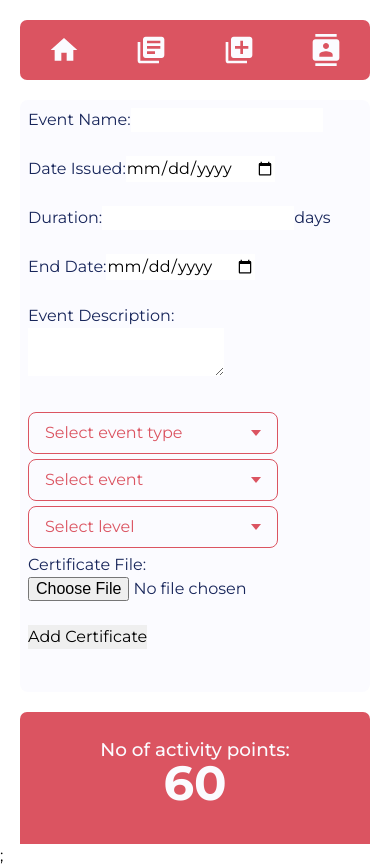
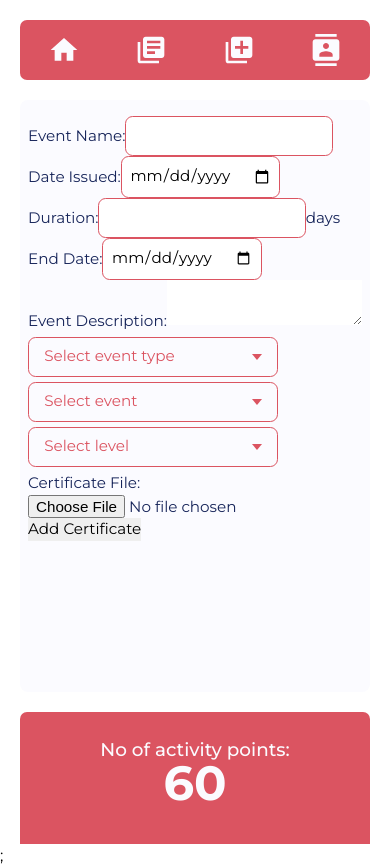
Before and after one commit to alvin1904/skillvine-client, a Next.js app: page /student/certificates/add in a window 390 px wide. Built offline with nearby package versions, Linux system fonts and the light colour scheme.

Commit message:
changes in className, responsiveness etc

```diff
--- a/src/componentsUser/certificate/AddCertificate.js
+++ b/src/componentsUser/certificate/AddCertificate.js
@@ -1,15 +1,19 @@
-import React from 'react'
-import LeftAdd from './LeftAdd'
-import RightAdd from './RightAdd'
-
+import React from "react";
+import LeftAdd from "./LeftAdd";
+import RightAdd from "./RightAdd";
+import styles from "@/styles/student/AddCertificate.module.css";
+import { status, useCustomError } from "@/components/ErrorHandler/ErrorContext";
 
 export default function AddCertificate() {
+  const { throwError } = useCustomError();
+  const handleSubmit = async (e) => {
+    e.preventDefault();
+    throwError("Certificate added successfully", status.SUCCESS);
+  };
   return (
-    <div>
-         <form action="submit_certificate">
-         <LeftAdd />
-         <RightAdd />
-         </form>
-    </div>
-  )
+    <form className={styles.submit_certificate} onSubmit={handleSubmit}>
+      <LeftAdd />
+      <RightAdd />
+    </form>
+  );
 }
--- a/src/componentsUser/certificate/LeftAdd.js
+++ b/src/componentsUser/certificate/LeftAdd.js
@@ -1,32 +1,34 @@
-import React from 'react'
+import React from "react";
+import styles from "@/styles/student/AddCertificate.module.css";
 
 export default function LeftAdd() {
   return (
-    <div className='LeftAdd'>
-      <div className="Event_name">
-        <label htmlFor="event_name">Event Name:</label>
-        <input type="text" className="event_name" name="event_name"/><br/><br/>
+    <div className={styles.LeftAdd}>
+      <div className={styles.eventName}>
+        <label>Event Name:</label>
+        <input type="text" className={styles.event_name} />
       </div>
 
-      <div className="Date_issued">
-        <label htmlFor="date_issued">Date Issued:</label>
-        <input type="date" className="date_issued" name="date_issued"/><br/><br/>
+      <div className={styles.dateStart}>
+        <label>Date Issued:</label>
+        <input type="date" className={styles.date_issued} />
       </div>
 
-      <div className="Event_name">
-        <label htmlFor="event_name">Duration:</label>
-        <input type="number" className="duration" name="event_name" min="1"/>days<br/><br/>
+      <div className={styles.duration}>
+        <label>Duration:</label>
+        <input type="number" className={styles.duration} min="1" />
+        days
       </div>
 
-      <div className="End_date">
-        <label htmlFor="end_date">End Date:</label>
-        <input type="date" className="end_date" name="end_date"/><br/><br/>
+      <div className={styles.dateEnd}>
+        <label>End Date:</label>
+        <input type="date" className={styles.end_date} />
       </div>
 
-      <div className="Event_desc">
-        <label htmlFor="event_desc">Event Description:</label>
-        <textarea className="event_desc" name="event_desc"/><br/><br/>
+      <div className={styles.eventDescription}>
+        <label>Event Description:</label>
+        <textarea className={styles.event_desc} />
       </div>
     </div>
-  )
+  );
 }
--- a/src/componentsUser/certificate/RightAdd.js
+++ b/src/componentsUser/certificate/RightAdd.js
@@ -1,42 +1,44 @@
-import React, { useRef } from 'react'
-import DropDown from './DropDown'
+import React, { useRef } from "react";
+import DropDown from "./DropDown";
+import styles from "@/styles/student/AddCertificate.module.css";
 
 export default function RightAdd() {
   const ref1 = useRef(null);
   const ref2 = useRef(null);
   const ref3 = useRef(null);
-  const array1=["National Initiatives Participation", "Sports & Games", "Cultural Festivals", "Workshops & Seminars", "Other Events"]
-  const array2=["NCC", "NSS", "Sports - Participation", "Sports - 1st Prize", "Sports - 2nd Prize"]
-  const array3=["Level 1", "Level 2"  ,"Level 3", "Level 4" ,"Level 5"]
+  const array1 = [
+    "National Initiatives Participation",
+    "Sports & Games",
+    "Cultural Festivals",
+    "Workshops & Seminars",
+    "Other Events",
+  ];
+  const array2 = [
+    "NCC",
+    "NSS",
+    "Sports - Participation",
+    "Sports - 1st Prize",
+    "Sports - 2nd Prize",
+  ];
+  const array3 = ["Level 1", "Level 2", "Level 3", "Level 4", "Level 5"];
   return (
-    <div className='RightAdd'>
+    <div className={styles.RightAdd}>
+      <DropDown array={array1} defaultText="Select event type" ulRef={ref1} />
+      <DropDown array={array2} defaultText="Select event" ulRef={ref2} />
+      <DropDown array={array3} defaultText="Select level" ulRef={ref3} />
 
-    <DropDown
-      array={array1}
-      defaultText="Select event type"
-      ulRef={ref1}
-    />
-    <DropDown
-      array={array2}
-      defaultText="Select event"
-      ulRef={ref2}
-    />
-    <DropDown
-      array={array3}
-      defaultText="Select level"
-      ulRef={ref3}
-    />
-
-      <div className="cer_file">
-        <label htmlFor="cert_file">Certificate File:</label>
-        <input type="file" className="cert_file" name="cert_file" accept=".jpg, .jpeg, .png, application/pdf"/><br/><br/>
+      <div className={styles.fileUploader}>
+        <label>Certificate File:</label>
+        <input
+          type="file"
+          className={styles.fileUpload}
+          accept=".jpg, .jpeg, .png, application/pdf"
+        />
       </div>
 
-      <div className="submit">
-        <input type="submit" value="Add Certificate"/>
+      <div className={styles.submitBtn}>
+        <input type="submit" value="Add Certificate" />
       </div>
-
-
     </div>
-  )
+  );
 }
--- a/src/styles/globals.css
+++ b/src/styles/globals.css
@@ -314,3 +314,10 @@ body {
   display: block;
   opacity: 1;
 }
+
+/* ADD CERTIFICATES */
+.add_certificate {
+  height: 100%;
+  width: 100%;
+  margin: 0;
+}
--- a/src/styles/student/AddCertificate.module.css
+++ b/src/styles/student/AddCertificate.module.css
@@ -0,0 +1,18 @@
+.submit_certificate {
+  background-color: var(--clr-light);
+  color: var(--clr-dark);
+  padding: 0.5em 0em;
+  display: grid;
+  grid-auto-flow: column;
+  font-size: 0.95em;
+}
+@media (max-width: 768px) {
+  .submit_certificate {
+    grid-auto-flow: row;
+  }
+}
+.LeftAdd>div>input{
+  border: 1px var(--clr-primary-400) solid;
+  padding: 0.5em;
+  border-radius: 0.5em;
+}
```
